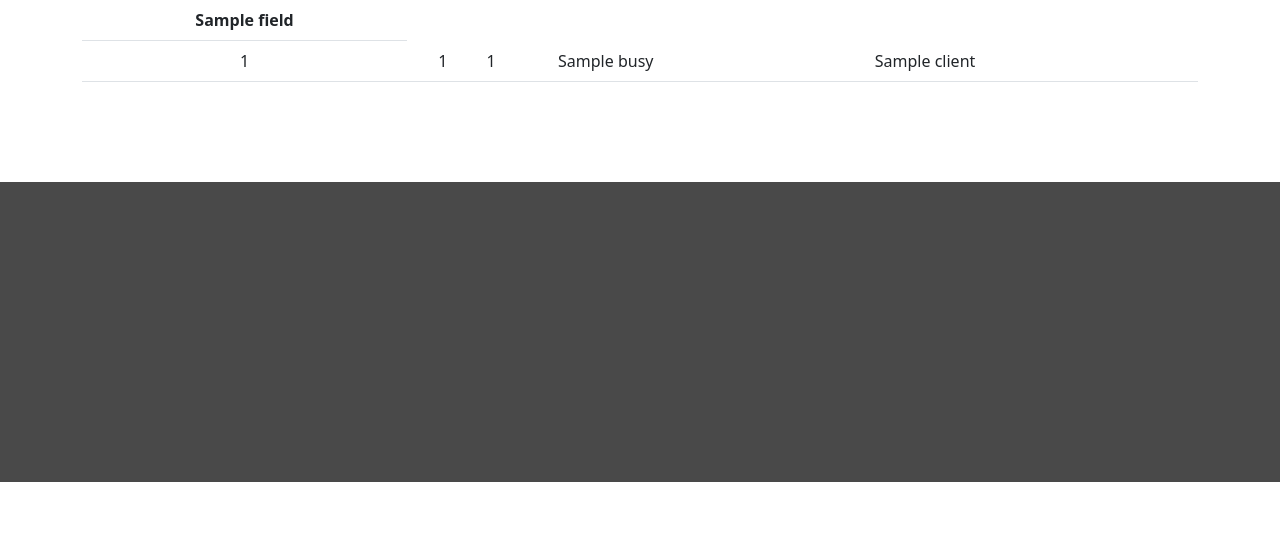
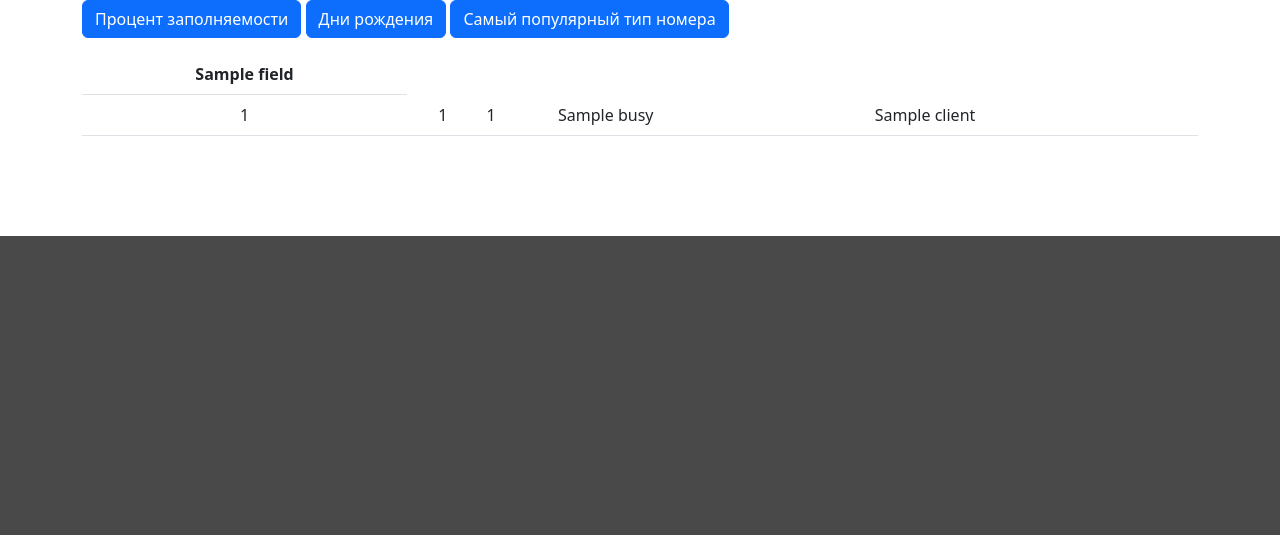
Before and after one commit to Danil-Nikolaev/Data-base, a Django app: template South/main/templates/main/list/list_rooms.html in a window 1280 px wide. Shown: the part 70-605 px from the top of the page. Run offline with Django 5.2, Linux system fonts and the light colour scheme; the template is opened without the code that fills it: most values are stand-ins (such as "Sample title", 1, 10 or a date in 2020); some libraries are stand-ins or nearby versions.

Commit message:
Add button for hard query

```diff
--- a/South/main/templates/main/base.html
+++ b/South/main/templates/main/base.html
@@ -8,6 +8,7 @@
 <link href="{% static 'main/css/normalize.css' %}" rel="stylesheet">
 <link href="{% static 'main/css/style.css' %}" rel="stylesheet">
 <script src="{% static 'main/js/bootstrap.min.js' %}"></script>
+{% comment %} <script src="{% static 'main/js/script.js' %}"><script> {% endcomment %}
 </head>
 <body>
     {% block navigation %}
--- a/South/main/templates/main/list/list_rates.html
+++ b/South/main/templates/main/list/list_rates.html
@@ -1,6 +1,12 @@
 {% extends 'main/base.html' %}
 
 {% block content %}
+
+<section class="query-rate">
+    <div class="container">
+        <button type="submit" class="btn btn-primary mb-3" id="popular-rate">Самый популярный тариф</button>
+    </div>
+</section>
 
 <section class="list-model">
     <div class="container">
--- a/South/main/templates/main/list/list_rooms.html
+++ b/South/main/templates/main/list/list_rooms.html
@@ -1,6 +1,14 @@
 {% extends 'main/base.html' %}
 
 {% block content %}
+
+<section class="queries-rooms">
+    <div class="container">
+        <button type="submit" class="btn btn-primary mb-3" id="occupancy-rate">Процент заполняемости</button>
+        <button type="submit" class="btn btn-primary mb-3" id="birthday">Дни рождения</button>
+        <button type="submit" class="btn btn-primary mb-3" id="popular-type-number">Самый популярный тип номера</button>
+    </div>
+</section>
 
 <section class="list-model">
     <div class="container">
```
Also changed, not shown: South/main/templates/main/list/list_filials.html (+7 -0 lines).
